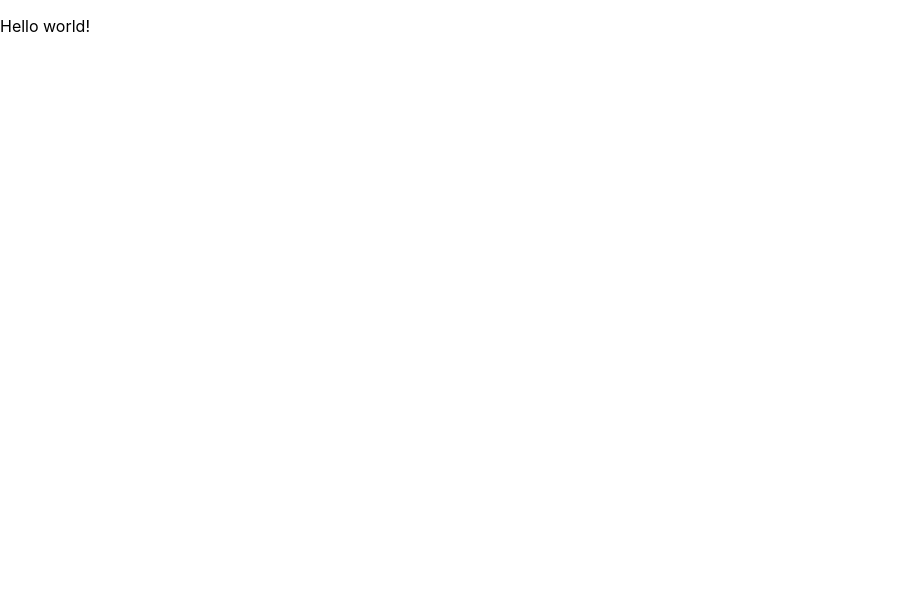
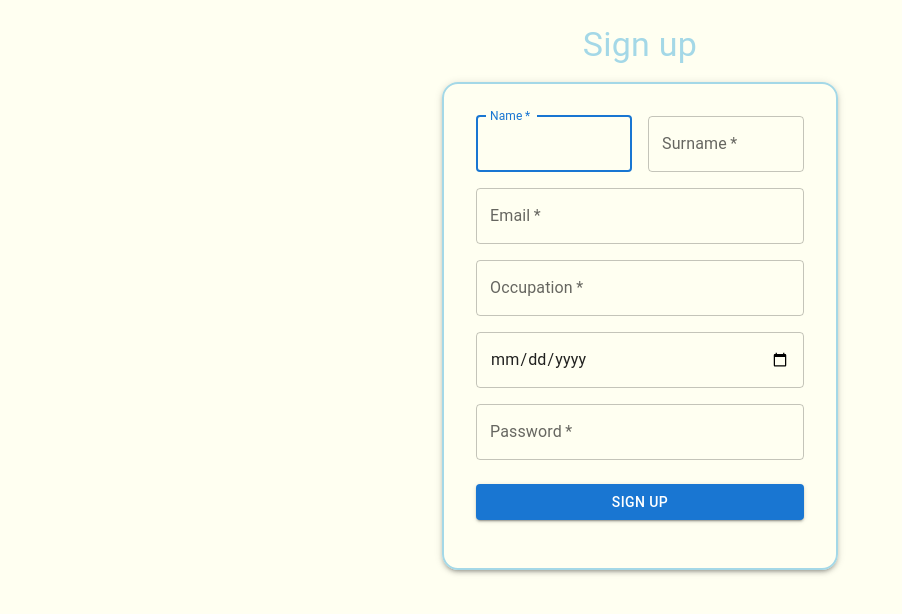
Before and after one commit to ginevratesta/pennywise, a React (Create React App) app in the folder views/: page / in a window 1280 px wide. Shown: the top 614 px of the page, without its empty margins (0-902 px from the left). Built offline with nearby package versions, Linux system fonts and the light colour scheme.

Commit message:
mui-library/signup-page-style

```diff
--- a/views/package.json
+++ b/views/package.json
@@ -3,6 +3,9 @@
   "version": "0.1.0",
   "private": true,
   "dependencies": {
+    "@emotion/react": "^11.11.4",
+    "@emotion/styled": "^11.11.5",
+    "@mui/material": "^5.15.15",
     "@testing-library/jest-dom": "^5.17.0",
     "@testing-library/react": "^13.4.0",
     "@testing-library/user-event": "^13.5.0",
--- a/views/src/App.css
+++ b/views/src/App.css
@@ -0,0 +1,3 @@
+body{
+    background-color: #fffff1;
+}
--- a/views/src/App.js
+++ b/views/src/App.js
@@ -1,8 +1,9 @@
 import './App.css';
+import LoginPage from "./Components/loginPage/LoginPage"
 
 const App = () => {
   return (
-    <p>Hello world!</p>
+    <LoginPage />
   );
 }
 
--- /dev/null
+++ b/views/src/Components/loginPage/LoginPage.jsx
@@ -0,0 +1,104 @@
+import { Box, Typography, TextField, Grid, Container, Button } from "@mui/material";
+import "./LoginPage.css";
+
+const LoginPage = () => {
+  return (
+    <Container component="main" maxWidth="xs" display="flex">
+      <Box
+        sx={{
+          display: "flex",
+          flexDirection: "column",
+          alignItems: "center",
+          py: "24px",
+        }}
+      >
+        <Typography variant="h4" m="0" pb="16px" color="#A4D8E7">
+          Sign up
+        </Typography>
+
+        <Box
+          component="form"
+          sx={{
+            border: 2,
+            borderColor: "#A4D8E7",
+            borderRadius: "16px",
+            boxShadow: 3,
+          }}
+          p="32px"
+        >
+          <Grid container spacing={2}>
+            <Grid item xs={12} sm={6}>
+              <TextField
+              fullWidth
+                required
+                id="name"
+                label="Name"
+                autoComplete="first-name"
+                autoFocus
+              />
+            </Grid>
+
+            <Grid item xs={12} sm={6}>
+              <TextField
+              fullWidth
+                required
+                id="surname"
+                label="Surname"
+                autoComplete="family-name"
+              />
+            </Grid>
+
+            <Grid item xs={12}>
+              <TextField
+              fullWidth
+                required
+                id="email"
+                label="Email"
+                autoComplete="email"
+              />
+            </Grid>
+
+            <Grid item xs={12}>
+              <TextField
+              fullWidth
+                required
+                id="occupation"
+                label="Occupation"
+              />
+            </Grid>
+
+            <Grid item xs={12} >
+              <TextField
+              fullWidth
+                required
+                id="dateOfBirth"
+                type="date"
+              />
+            </Grid>
+
+            <Grid item xs={12} >
+              <TextField
+              fullWidth
+                required
+                id="password"
+                type="password"
+                label="Password"
+              />
+            </Grid>
+          </Grid>
+
+          <Button
+              type="submit"
+              fullWidth
+              variant="contained"
+              sx={{ mt: 3, mb: 2 }}
+            >
+              Sign Up
+            </Button>
+        </Box>
+      </Box>
+    </Container>
+  );
+};
+
+export default LoginPage;
```
Also changed, not shown: views/src/Components/loginPage/LoginPage.css (added), 1 other file (tests, documents, lock files or other folders).
